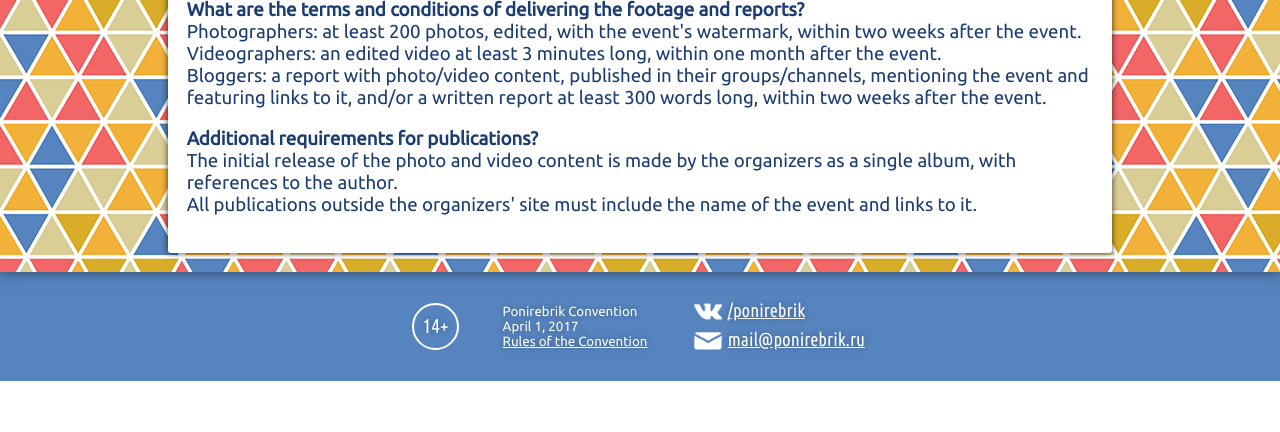
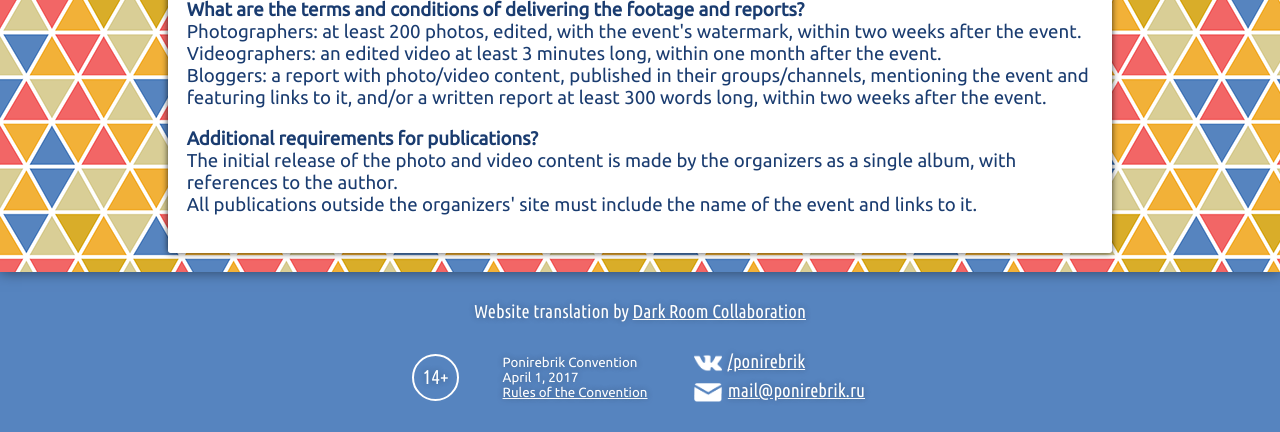
Before and after one commit to NeatSketch/ponirebrik17, a PHP site: page /faq.php in a window 1280 px wide. Shown: the part 5316-5748 px from the top of the page. Before the commit the page ends 5697 px from the top, so only its background shows below. Run offline with PHP 8.4, Linux system fonts and the light colour scheme.

Commit message:
Added new info to the footer

```diff
--- a/base_template.php
+++ b/base_template.php
@@ -177,7 +177,7 @@
 	<head>
 		<meta charset="UTF-8" />
 		<meta name="viewport" content="width=device-width, initial-scale=1, user-scalable=no" />
-		<link href="css/stylesheet.css?1" rel="stylesheet" type="text/css" />
+		<link href="css/stylesheet.css?2" rel="stylesheet" type="text/css" />
 		<link rel="apple-touch-icon" sizes="57x57" href="/res/apple-icon-57x57.png" />
 		<link rel="apple-touch-icon" sizes="60x60" href="/res/apple-icon-60x60.png" />
 		<link rel="apple-touch-icon" sizes="72x72" href="/res/apple-icon-72x72.png" />
@@ -260,8 +260,15 @@
 			</div>
 		</div>
 		<div id="footer" class="parallax">
-			<!--<div id="footer-background">
-			</div>-->
+<?php
+	if ($lang_code == 'en') {
+?>
+			<div id="footer-addition">
+				<div>Website translation by <a href="http://darkcollaboration.deviantart.com/">Dark Room Collaboration</a></div>
+			</div>
+<?php
+	}
+?>
 			<div>
 				<div>
 					<span id="age-rating">14+</span>
--- a/css/stylesheet.css
+++ b/css/stylesheet.css
@@ -451,6 +451,12 @@ a:active {
 	padding: 14pt;
 	padding-bottom: 0;
 }
+#footer-addition {
+	padding-top: 8pt;
+}
+#footer-addition > div {
+	text-align: center !important;
+}
 @media (min-width: 480pt) {
 	*:hover > .dropdown {
 		display: block;
```
